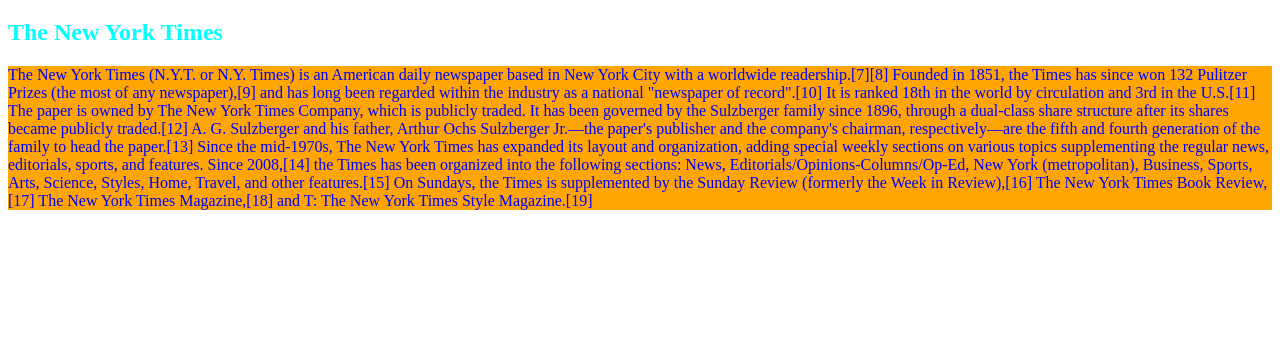
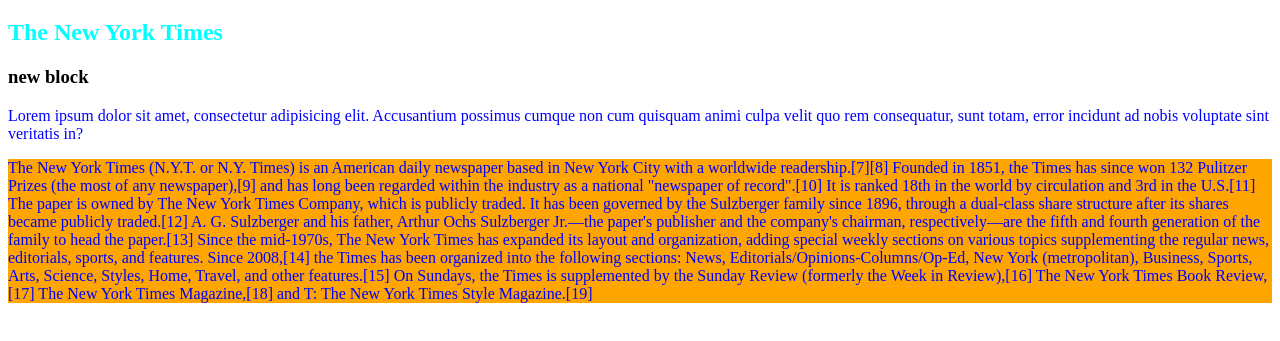
Before and after one commit to parvezAlam23/my-third-repo, a plain HTML site: page index.html in a window 1280 px wide. Shown: the part 61-402 px from the top of the page. Drawn offline with Linux system fonts and the light colour scheme.

Commit message:
add new text

```diff
--- a/index.html
+++ b/index.html
@@ -4,12 +4,18 @@
     <meta charset="UTF-8">
     <meta http-equiv="X-UA-Compatible" content="IE=edge">
     <meta name="viewport" content="width=device-width, initial-scale=1.0">
-    <title>Git hub </title>
+    <title>Git hub.com </title>
     <link rel="stylesheet" href="style.css">
 </head>
 <body>
     <h1>This is my trird repo in Git</h1>
     <h2>The New York Times</h2>
+    <div>
+        <h3>
+            new block
+        </h3>
+        <p> Lorem ipsum dolor sit amet, consectetur adipisicing elit. Accusantium possimus cumque non cum quisquam animi culpa velit quo rem consequatur, sunt totam, error incidunt ad nobis voluptate sint veritatis in?</p>
+    </div>
     <p class="ny">The New York Times (N.Y.T. or N.Y. Times) is an American daily newspaper based in New York City with a worldwide readership.[7][8] Founded in 1851, the Times has since won 132 Pulitzer Prizes (the most of any newspaper),[9] and has long been regarded within the industry as a national "newspaper of record".[10] It is ranked 18th in the world by circulation and 3rd in the U.S.[11]
 
         The paper is owned by The New York Times Company, which is publicly traded. It has been governed by the Sulzberger family since 1896, through a dual-class share structure after its shares became publicly traded.[12] A. G. Sulzberger and his father, Arthur Ochs Sulzberger Jr.—the paper's publisher and the company's chairman, respectively—are the fifth and fourth generation of the family to head the paper.[13]
```
